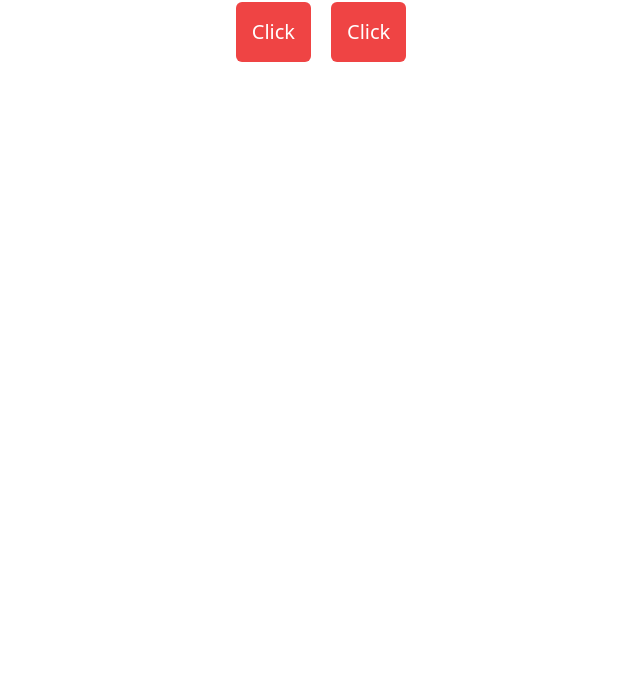
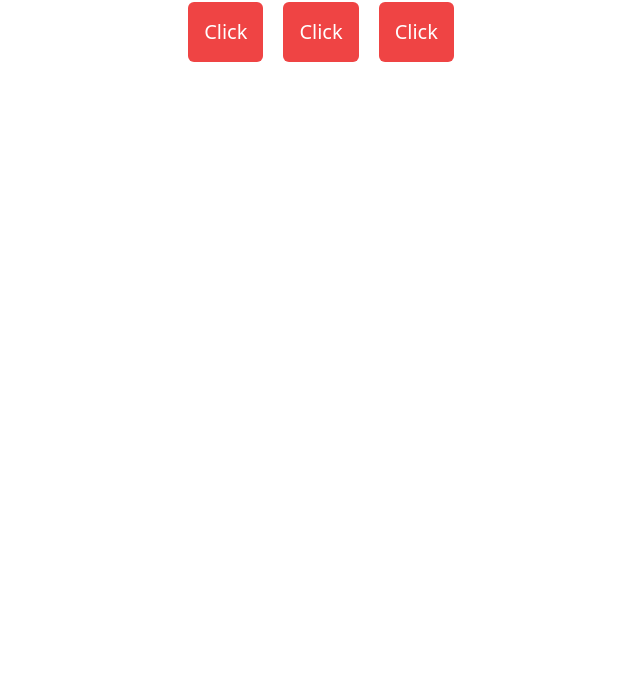
Before and after one commit to tuhinhossain123/js-practice, a plain HTML site: page event.html in a window 1280 px wide. Shown: the part 106-800 px from the top of the page, without its empty margins (319-959 px from the left). Drawn offline with nearby package versions, Linux system fonts and the light colour scheme.

Commit message:
onclick button function call and bg change

```diff
--- a/event.html
+++ b/event.html
@@ -14,6 +14,7 @@
     <div class="flex justify-center items-center gap-5">
         <button onclick="console.log('clickd')" class="btn  bg-red-500 p-4 rounded-md text-white text-xl font-medium mt-5">Click</button>
         <button onclick="makeRed()" class="btn  bg-red-500 p-4 rounded-md text-white text-xl font-medium mt-5">Click</button>
+        <button id="make-blue" onclick="" class="btn  bg-red-500 p-4 rounded-md text-white text-xl font-medium mt-5">Click</button>
 
     </div>
     <script src="event.js"></script>
--- a/event.js
+++ b/event.js
@@ -1,3 +1,8 @@
 function makeRed(){
 document.body.style.backgroundColor='green'
 }
+
+
+document.getElementById('make-blue').addEventListener('click', function(){
+    document.body.style.backgroundColor='blue'
+})
```
